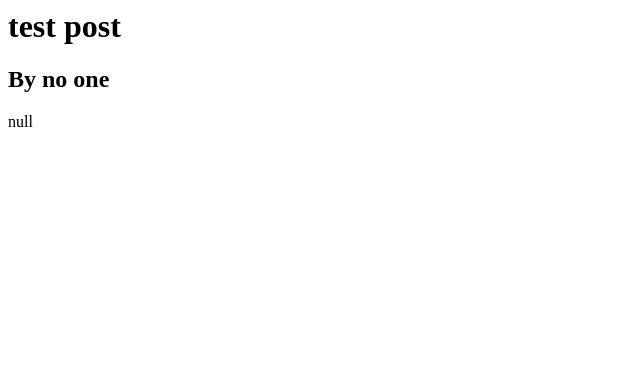
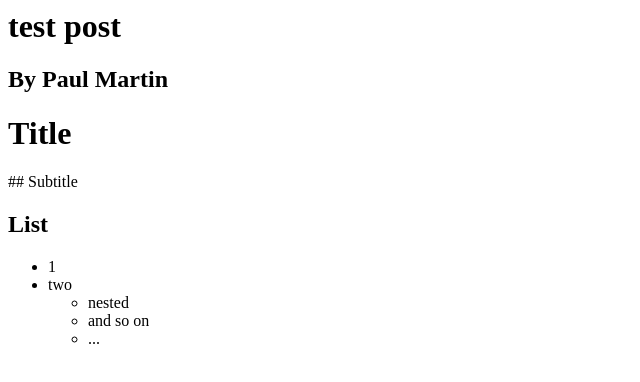
Before and after one commit to MobiusHorizons/awesome-cms, a plain HTML site: page posts/test-post.html in a window 1280 px wide. Shown: the whole page, without its empty margins (0-640 px from the left). Drawn offline with Linux system fonts and the light colour scheme.

Commit message:
commit message

```diff
--- a/posts/test-post.html
+++ b/posts/test-post.html
@@ -5,8 +5,14 @@
 	<body>
 		<div class="title">
 			<h1> test post </h1>
-			<h2> By no one </h2>
+			<h2> By Paul Martin </h2>
 		</div>
-		<div class="content"> <p>null</p> </div>
+		<div class="content"> <h1>Title</h1>
+
+<p> ## Subtitle</p>
+
+<h2>List</h2>
+
+<ul><li>1</li><li>two<ul><li>nested</li><li>and so on</li><li>...</li></ul></li></ul> </div>
 	</body>
 </html>
```
Also changed, not shown: index.html (+1 -1 lines).
